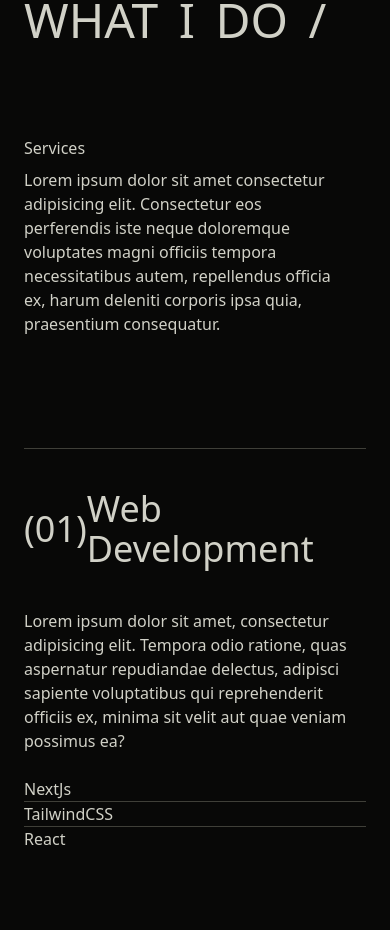
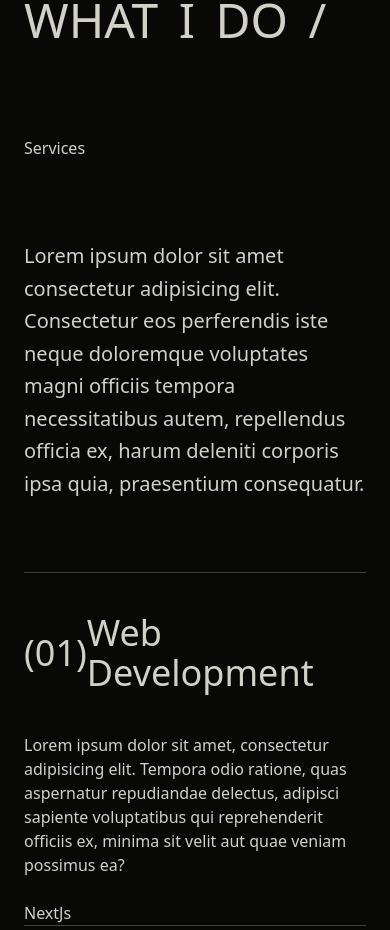
Before and after one commit to Jell13/my-website-next, a Next.js app: page / in a window 390 px wide. Shown: the part 940-1870 px from the top of the page. Built offline with nearby package versions, Linux system fonts and the light colour scheme.

Commit message:
added the animation for the scrolled navbar

```diff
--- a/app/components/NavBar.jsx
+++ b/app/components/NavBar.jsx
@@ -96,6 +96,19 @@ function NavBarScroll () {
 
   const[active, setActive] = useState(false);
 
+  const wordVariants = {
+    hidden: {y: 50, opacity: 0},
+    visible: {y: 0, opacity: 1}
+  }
+
+  const staggerChildren = {
+    visible: {
+      transition: {
+        staggerChildren: 0.1
+      }
+    }
+  }
+
   const links = [
     {
         id: 1,
@@ -134,16 +147,22 @@ function NavBarScroll () {
           exit={{x: active && 0}}
           className='w-[36em] lg:max-w-3xl flex flex-col justify-end bg-fourth'>
             <div></div>
-            <nav className='relative w-full h-full px-10 leading-tight flex flex-col mt-20'>
+            <motion.nav
+            variants={staggerChildren}
+            initial="hidden"
+            animate="visible"
+            className='relative w-full h-full px-10 leading-tight flex flex-col mt-20'>
               {links.map(links => (
-                <li key={links.id} className='text-[4rem] text-primary font-medium group relative flex w-fit gap-4 cursor-pointer items-center'>
+                <motion.li
+                variants={wordVariants}
+                key={links.id} className='text-[4rem] text-primary font-medium group relative flex w-fit gap-4 cursor-pointer items-center'>
                   <span className='w-3 h-3 absolute invisible opacity-0 bg-primary rounded-full group-hover:visible group-hover:opacity-100 group-hover:scale-100 scale-0 duration-300'></span>
                   <a href={links.link} onClick={() => setActive(!active)} className='group-hover:translate-x-7 duration-700 ease-out'>
                     {links.name}
                   </a>
-                </li>
+                </motion.li>
               ))}
-            </nav>
+            </motion.nav>
           </motion.div>
         </div>
       </motion.div>}
--- a/app/sections/Hero.jsx
+++ b/app/sections/Hero.jsx
@@ -48,7 +48,7 @@ const Hero = () => {
                   delay: STAGGER * i,
                   ease: "easeInOut"
                 }}
-                className='lg:text-[7rem] md:text-[5rem] text-[3rem] tracking-tighter font-genSans text-secondary font-medium'>
+                className='lg:text-[8rem] md:text-[5rem] text-[3rem] tracking-tighter font-genSans text-secondary font-medium'>
                   {letter}
                 </motion.span>
               ))}
--- a/app/sections/Services.jsx
+++ b/app/sections/Services.jsx
@@ -52,15 +52,15 @@ const Services = () => {
           ))}
         </motion.h2>
         <div className='w-full text-primary mt-20 flex md:grid grid-cols-12'>
-          <div className='flex col-span-7 md:col-start-6 sm:flex-row flex-col'>
+          <div className='flex gap-20 col-span-7 md:col-start-6 sm:flex-row flex-col'>
             <h3>Services</h3>
-            <p className='md:ml-10 mt-2 w-full font-medium max-w-[35ch]'>
+            <p className='w-full font-medium leading-relaxed text-xl'>
               Lorem ipsum dolor sit amet consectetur adipisicing elit. Consectetur eos perferendis iste neque doloremque voluptates magni officiis tempora necessitatibus autem, repellendus officia ex, harum deleniti corporis ipsa quia, praesentium consequatur.
             </p>
           </div>
         </div>
-        <div className='w-full pt-10'>
-          <div className='mt-12 flex flex-col pt-6 gap-y-16 justify-between'>
+        <div className='w-full pt-8'>
+          <div className='mt-4 flex flex-col pt-6 gap-y-16 justify-between'>
              {/* First Service */}
              <div className='sticky top-[20vh] border-t border-t-[#3f3f38] mb-[17.25em] bg-secondary'>
                 <div className='flex md:grid grid-cols-12 items-center justify-between pt-10'>
```
